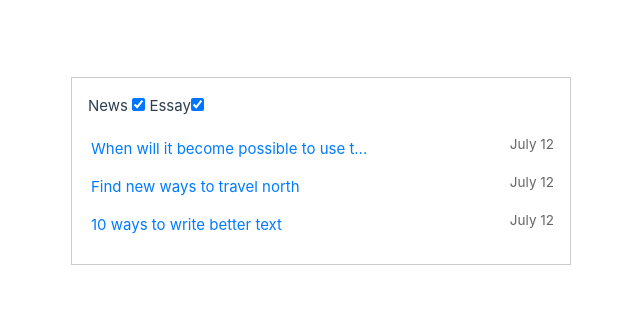
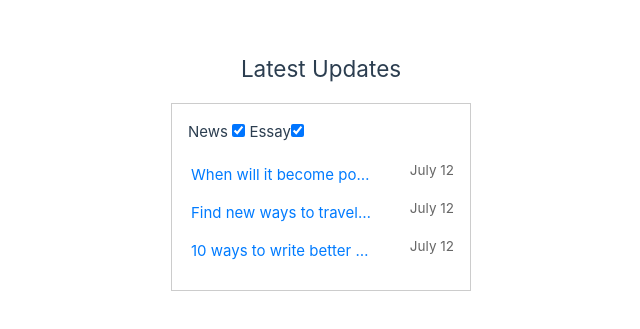
Before and after one commit to turbolukoshko/cr-news, a Vue app: page / in a window 1280 px wide. Shown: the part 229-558 px from the top of the page, without its empty margins (319-959 px from the left). Built offline with nearby package versions, Linux system fonts and the light colour scheme.

Commit message:
updated styles

```diff
--- a/src/components/LatestArticles.vue
+++ b/src/components/LatestArticles.vue
@@ -1,4 +1,5 @@
 <template>
+  <h2 class="latest-updates-title">Latest Updates</h2>
   <div class="latest-updates">
     <div class="filter-panel">
       <label for="news">News </label>
@@ -117,10 +118,15 @@ export default defineComponent({
 
 <style scoped lang="scss">
 .latest-updates {
-  width: 500px;
+  width: 300px;
   border: 1px solid #ccc;
   padding: 16px;
   box-sizing: border-box;
+
+  &-title {
+    margin-bottom: 16px;
+    text-align: center;
+  }
 
   .filter-panel {
     margin-bottom: 16px;
```
